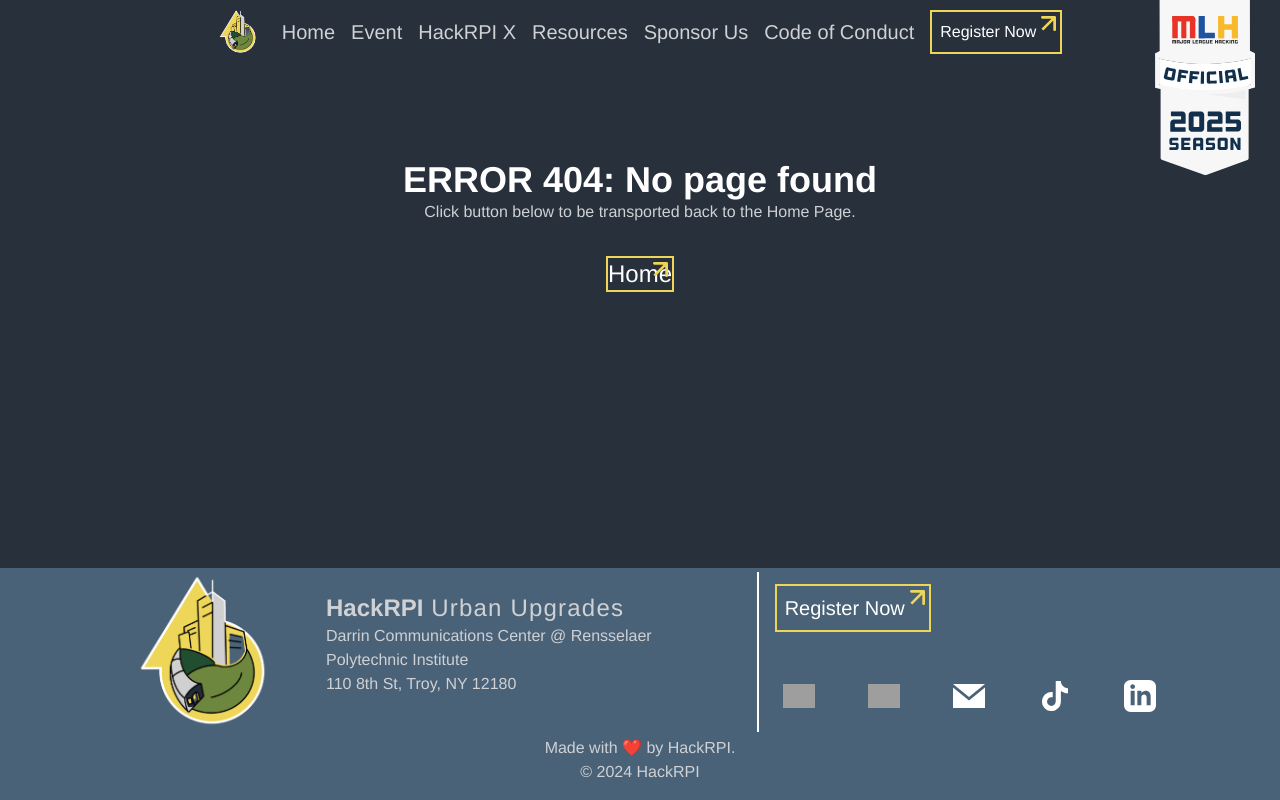
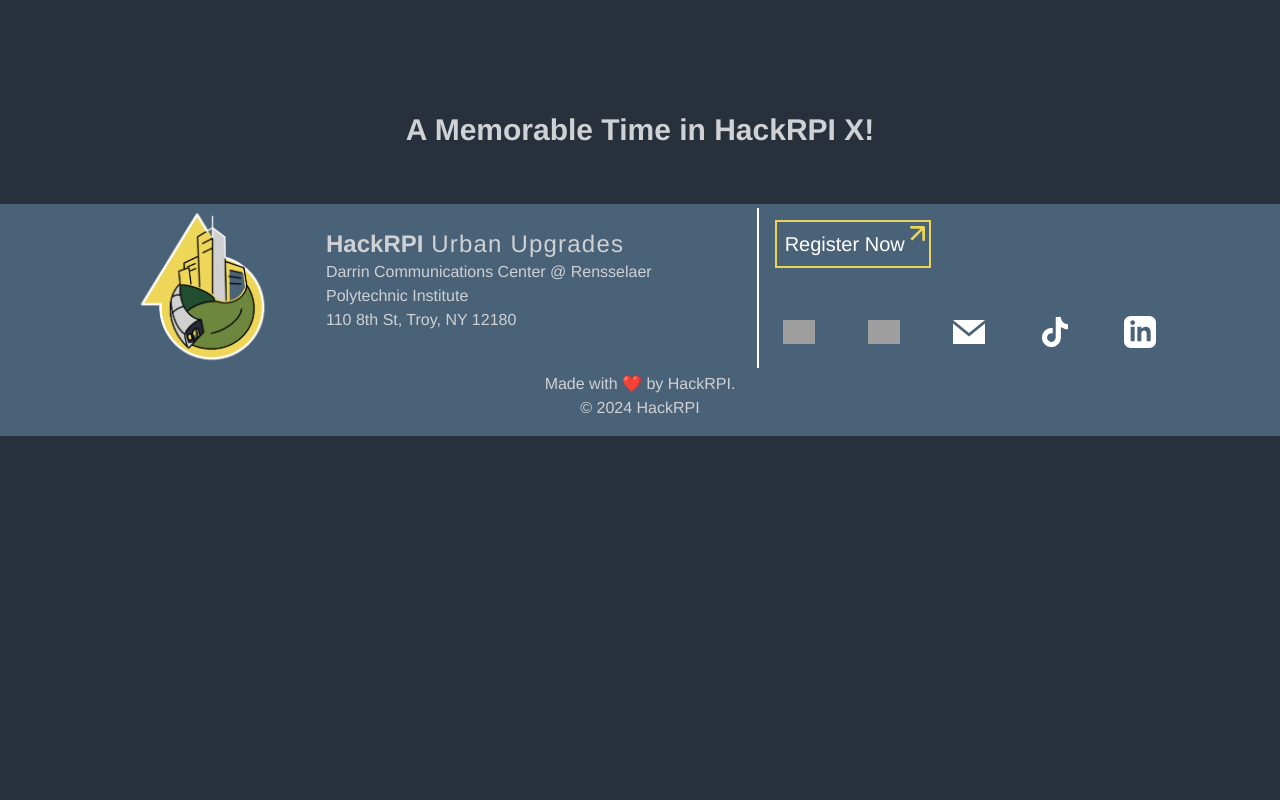
Before and after one commit to hack-rpi/HackRPI-Website-2024, a Next.js app: page /last-year/photos in a window 1280 px wide. Before the commit this address had no page. Built offline with nearby package versions, Linux system fonts and the light colour scheme; grey boxes are pictures that could not be loaded.

Commit message:
Add outline for 2024 photo gallery

```diff
--- /dev/null
+++ b/app/last-year/photos/page.tsx
@@ -0,0 +1,45 @@
+import React from "react";
+import "@/app/globals.css";
+import Footer from "../../../components/footer/footer";
+
+export default function PhotoGallery() {
+	return (
+		<div className="w-full flex items-center justify-center flex-col">
+			{/* TO DO: Add NavBar */}
+			<div className="w-11/12 lg:w-3/4 xl:w-2/3 pt-8 flex flex-col items-center justify-center">
+				<h2 className="text-3xl font-bold text-center mb-8 pt-20">A Memorable Time in HackRPI X!</h2>
+
+				<div className="grid-cols-3">
+					<div className="inline-grid">
+
+					</div>
+					<div className="inline-grid">
+
+					</div>
+					<div className="inline-grid">
+
+					</div>
+					<div className="inline-grid">
+
+					</div>
+					<div className="inline-grid">
+
+					</div>
+					<div className="inline-grid">
+
+					</div>
+					<div className="inline-grid">
+
+					</div>
+					<div className="inline-grid">
+
+					</div>
+					<div className="inline-grid">
+
+					</div>
+				</div>
+			</div>
+			<Footer />
+		</div>
+	);
+}
```
